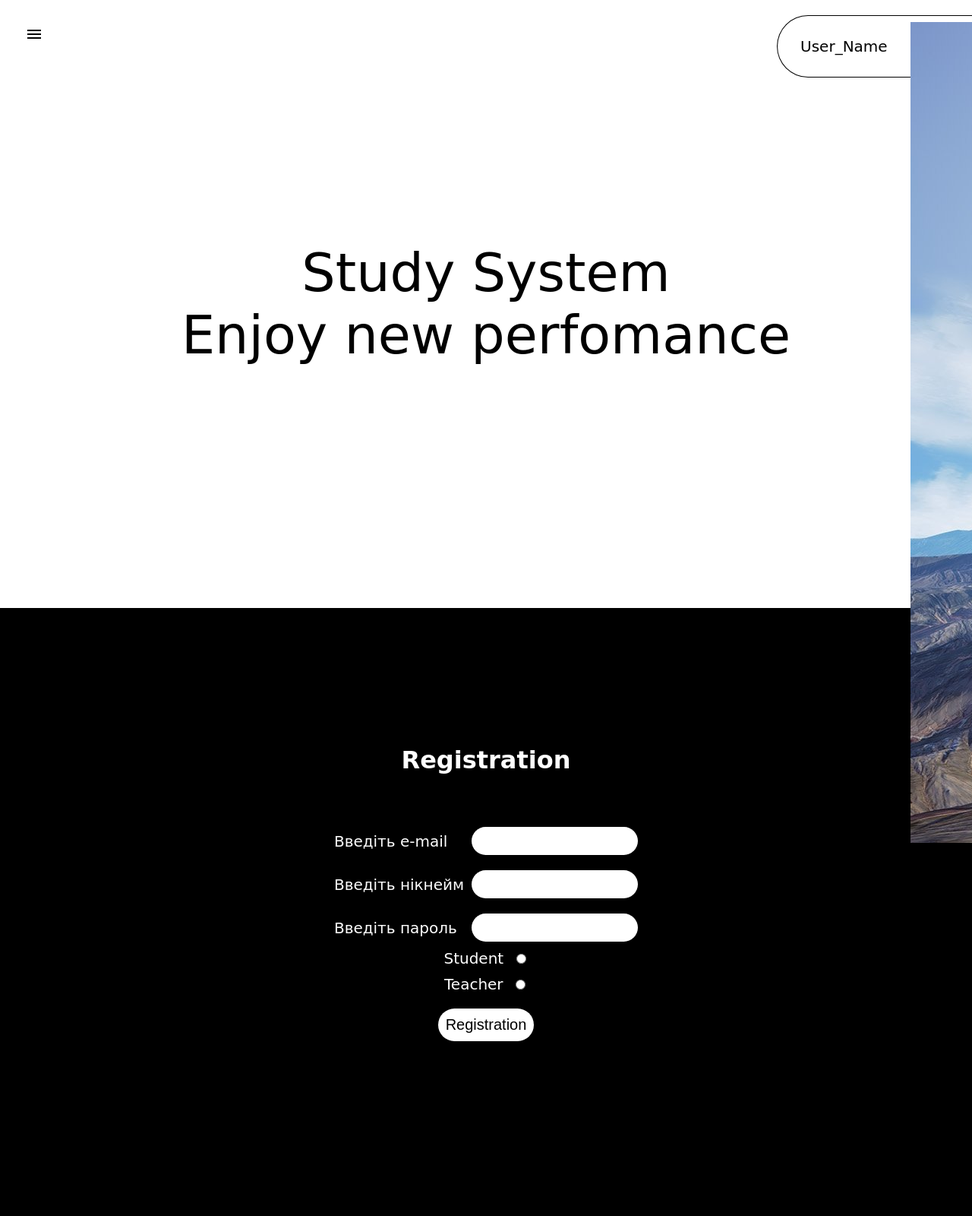
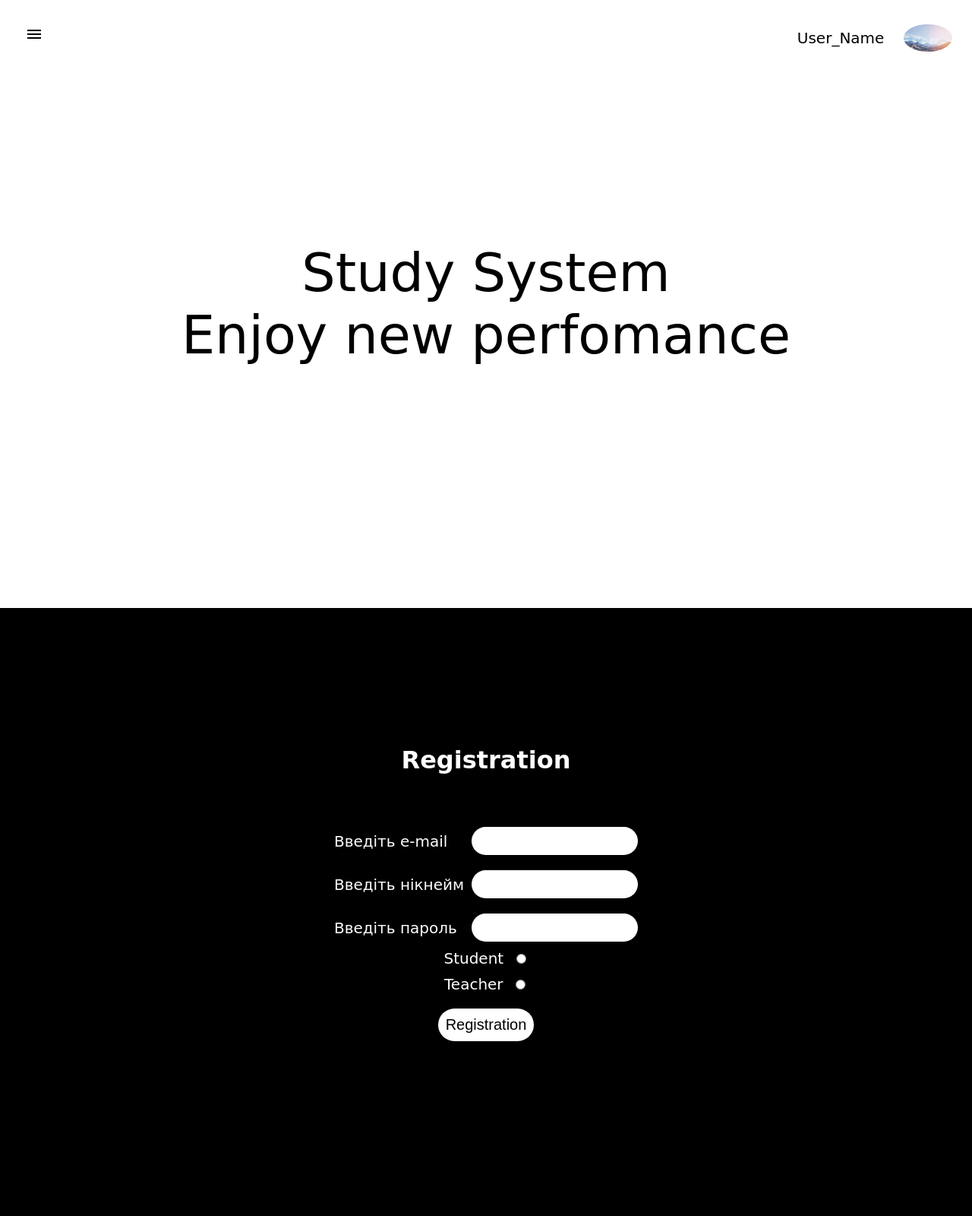
Before and after one commit to fyisback/fyisback.github.io, a PHP site: page /kurs/index.html in a window 1280 px wide. Shown: the whole page at 76% size. Run offline with PHP 8.4, Linux system fonts and the light colour scheme; some web fonts are replaced.

Commit message:
Add files via upload

```diff
--- a/kurs/style/index_style.css
+++ b/kurs/style/index_style.css
@@ -128,19 +128,25 @@ height: 40px;font-family: 'Roboto';
     font-size: 20px;
     align-items: center;
     width: 20%;
-    height: 10vh;
+    min-height: 60px;
     background: white;
     border-radius:60px;
     border-top-right-radius:0px;
     border-bottom-right-radius: 0px;
-    border:1px solid black;
+
     border-right:none;
     z-index: 0;
 }
 .avatar{
-    width: 20%;
+    width: 25%;
     border-radius: 50%;
-    height: 80%;
+
+    display: flex;
+}
+.avatar_img{
+    width: 100%;
+    height:100%;
+    border-radius: 50%;
 }
 .h{text-align: center;
     display: flex;
```
